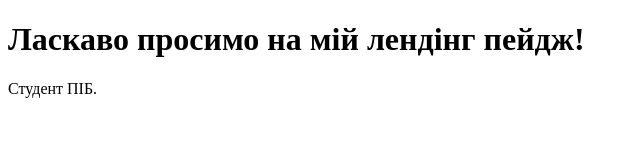
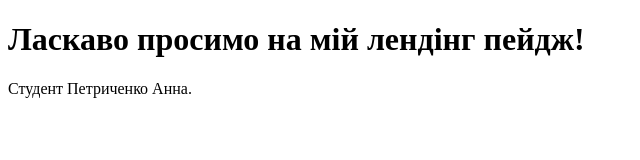
Before and after one commit to annapetrychenko13/LB5, a plain HTML site: page index.html in a window 1280 px wide. Shown: the whole page, without its empty margins (0-640 px from the left). Drawn offline with Linux system fonts and the light colour scheme.

Commit message:
Update index.html

```diff
--- a/index.html
+++ b/index.html
@@ -2,9 +2,9 @@
 <html>
 <head>
   <title>My Landing Page</title>
-</head>
+  </head>
 <body>
   <h1>Ласкаво просимо на мій лендінг пейдж!</h1>
-  <p>Студент ПІБ.</p>
+  <p>Студент Петриченко Анна.</p>
 </body>
 </html>
```
